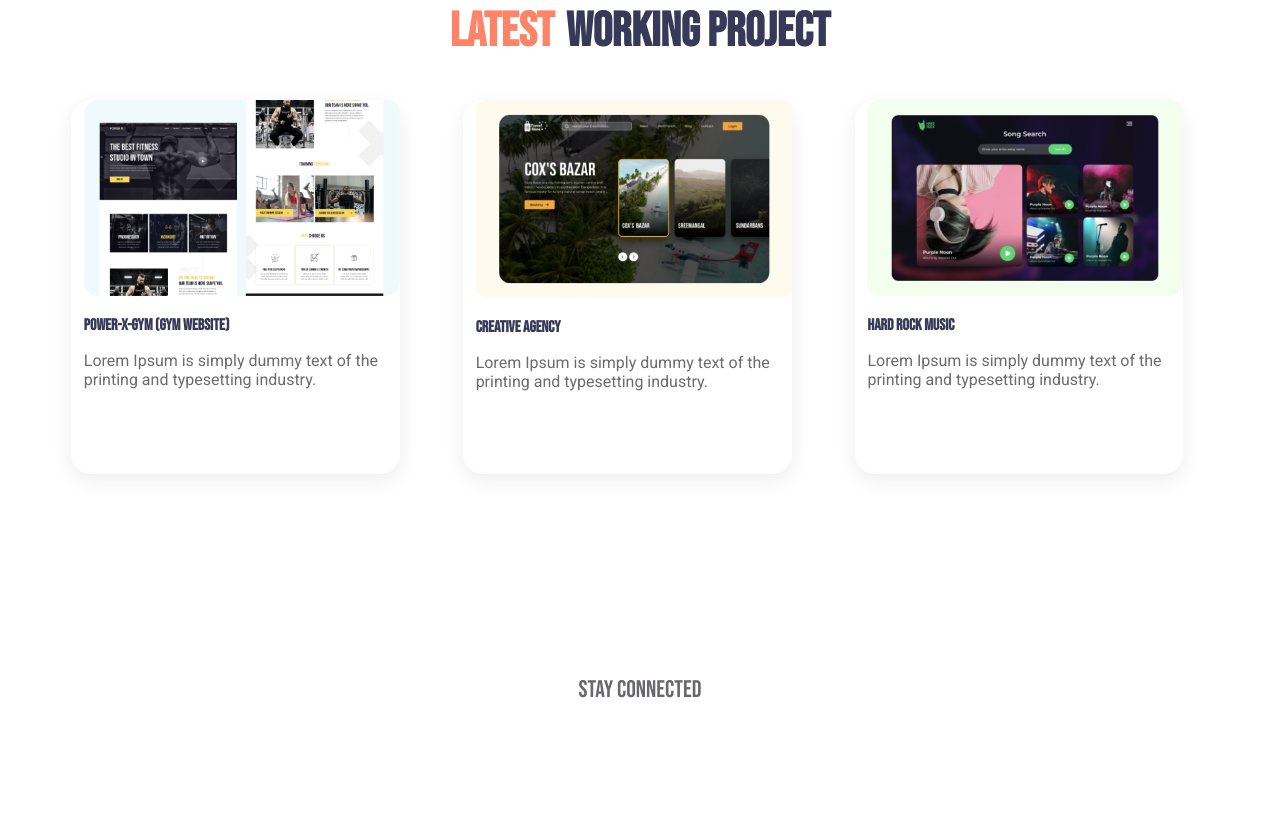
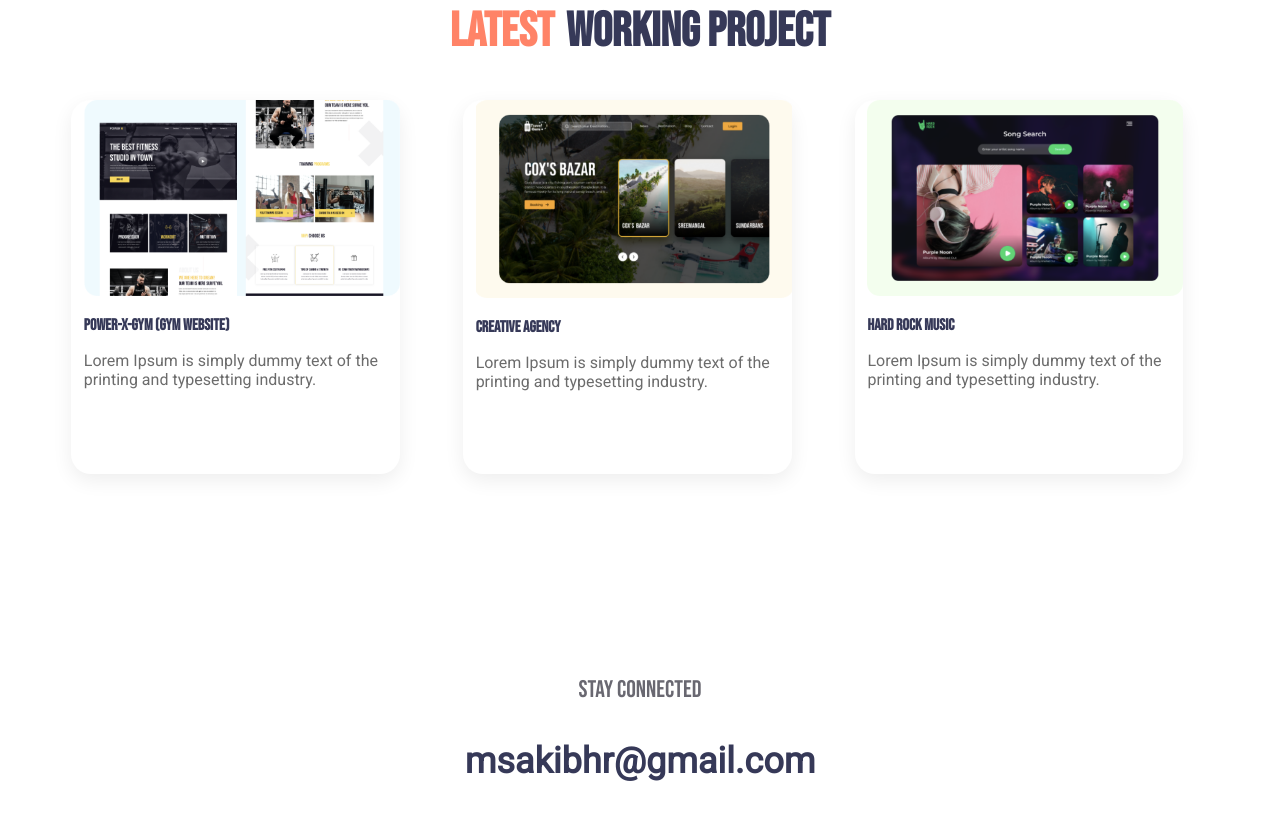
Before and after one commit to msakibhr/personal-portfolio-website, a plain HTML site: page index.html in a window 1280 px wide. Shown: the part 1347-2165 px from the top of the page. Before the commit the page ends 2075 px from the top, so only its background shows below. Drawn offline with Linux system fonts and the light colour scheme.

Commit message:
updating footer

```diff
--- a/index.html
+++ b/index.html
@@ -52,6 +52,7 @@
     </section>
     <footer>
         <p>Stay connected</p>
+        <p class="emailAddress">msakibhr@gmail.com</p>
     </footer>
 </body>
 </html>
--- a/style.css
+++ b/style.css
@@ -93,3 +93,22 @@ footer p{
     font-size: 24px;
     color: #696871;
 }
+.emailAddress{
+    font-size: 36px;
+
+    /* position: absolute;
+    width: 301px;
+    height: 42px;
+    left: 570px;
+    top: 2474px; */
+
+    /* font-family: Roboto;
+    font-style: normal;
+    font-weight: bold;
+    font-size: 36px;
+    line-height: 42px; */
+
+    color: #363958;
+    font-family: 'Roboto', sans-serif;
+    font-weight: bold;
+}
```
